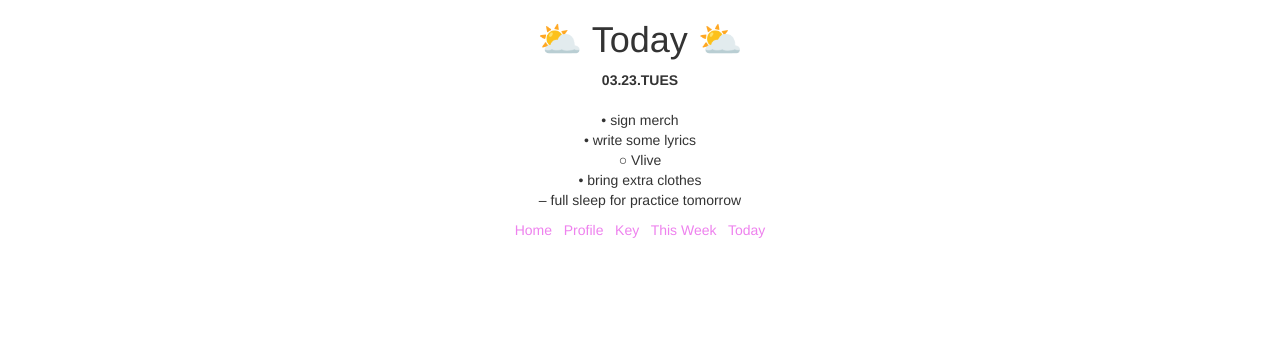
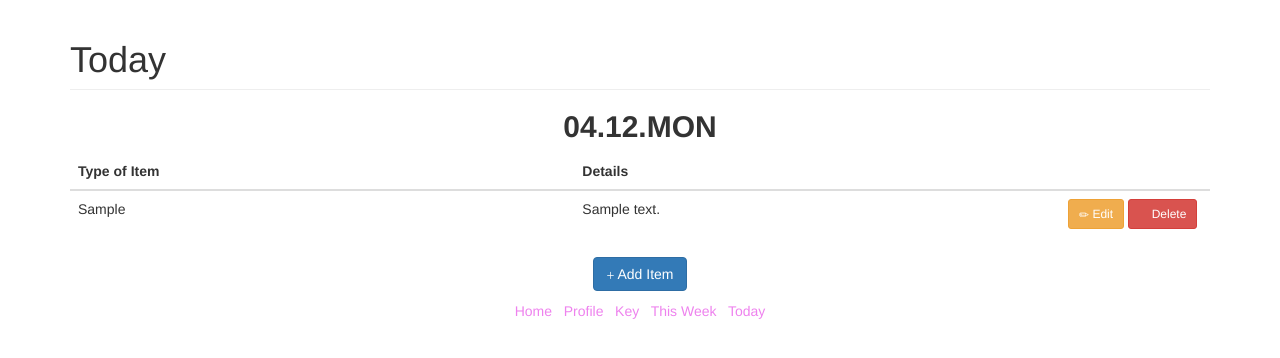
Before and after one commit to andypilapil/csci40_lab1, a Django app: template templates/today.html in a window 1280 px wide. Shown: the top 358 px of the page. Run offline with Django 3.2, Linux system fonts and the light colour scheme; the template is opened without the code that fills it: most values are stand-ins (such as "Sample title", 1, 10 or a date in 2020); some libraries are stand-ins or nearby versions; some web fonts are replaced.

Commit message:
today templates commit (create, delete, edit, partial)

```diff
--- a/templates/today.html
+++ b/templates/today.html
@@ -1,23 +1,42 @@
-{% extends 'home.html' %}
+{% extends 'base.html' %}
+
+{% load static %}
+
+{% block javascript %}
+  <script src="{% static 'lab1.js' %}"></script>
+{% endblock %}
+
 {% block content %}
-<!DOCTYPE html>
-<html lang="en">
+  <h1 class="page-header">Today</h1>
+  <title>Today</title>
+  <h2 align=center>
+    <strong>04.12.MON</strong>
+  </h2>
 
-<head>
-  <title>Today</title>
-	<h1 align='center'>&#9925; Today &#9925;</h1>
-</head>
+  <table class="table" id="table">
+    <thead>
+      <tr>
+        <th>Type of Item</th>
+        <th>Details</th>
+        <th></th>
+      </tr>
+    </thead>
+    <tbody>
+      {% include 'today_partial.html' %}
+    </tbody>
+  </table>
+  <p align="center">
+    <button type="button" class="btn btn-primary js-create-today" data-url="{% url 'today_create' %}">
+      <span class="glyphicon glyphicon-plus"></span>
+      Add Item
+    </button>
+  </p>
 
-<body>
-  <p align='center'>
-  	<b>03.23.TUES</b><br>
-  	<br>&bull; sign merch
-  	<br>&bull; write some lyrics
-  	<br>&#9675; Vlive
-  	<br>&bull; bring extra clothes
-  	<br>&#8211; full sleep for practice tomorrow
-  </p>
-</body>
+  <div class="modal fade" id="modal">
+    <div class="modal-dialog">
+      <div class="modal-content">
 
-</html>
+      </div>
+    </div>
+  </div>
 {% endblock %}
--- /dev/null
+++ b/templates/today_partial.html
@@ -0,0 +1,22 @@
+{% for item in obj %}
+  <tr>
+    <td>{{ item.item_type }}</td>
+    <td>{{ item.item_details }}</td>
+    <td style="width: 150px">
+      <button type="button"
+              class="btn btn-warning btn-sm js-edit-today"
+              data-url="{% url 'today_edit' item.id %}">
+        <span class="glyphicon glyphicon-pencil"></span> Edit
+      </button>
+      <button type="button"
+              class="btn btn-danger btn-sm js-delete-today"
+              data-url="{% url 'today_delete' item.id %}">
+        <span class="glyphicon glyphicon-trash"></span> Delete
+      </button>
+    </td>
+  </tr>
+{% empty %}
+  <tr>
+    <td colspan="8" class="text-center bg-warning">No item</td>
+  </tr>
+{% endfor %}
```
Also changed, not shown: templates/today_create.html (added, +19 -0 lines), templates/today_delete.html (added, +16 -0 lines), templates/today_edit.html (added, +16 -0 lines).
